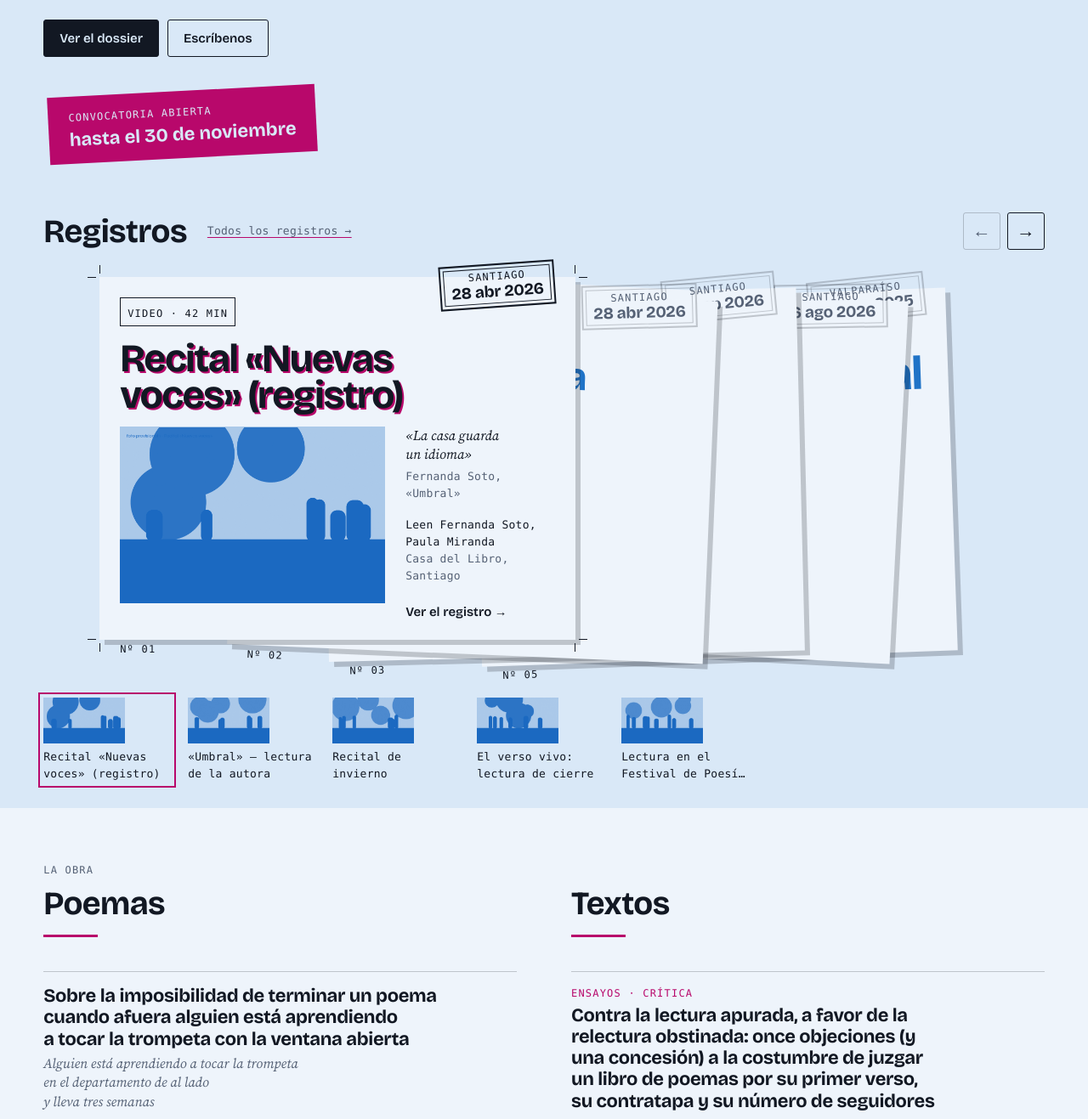
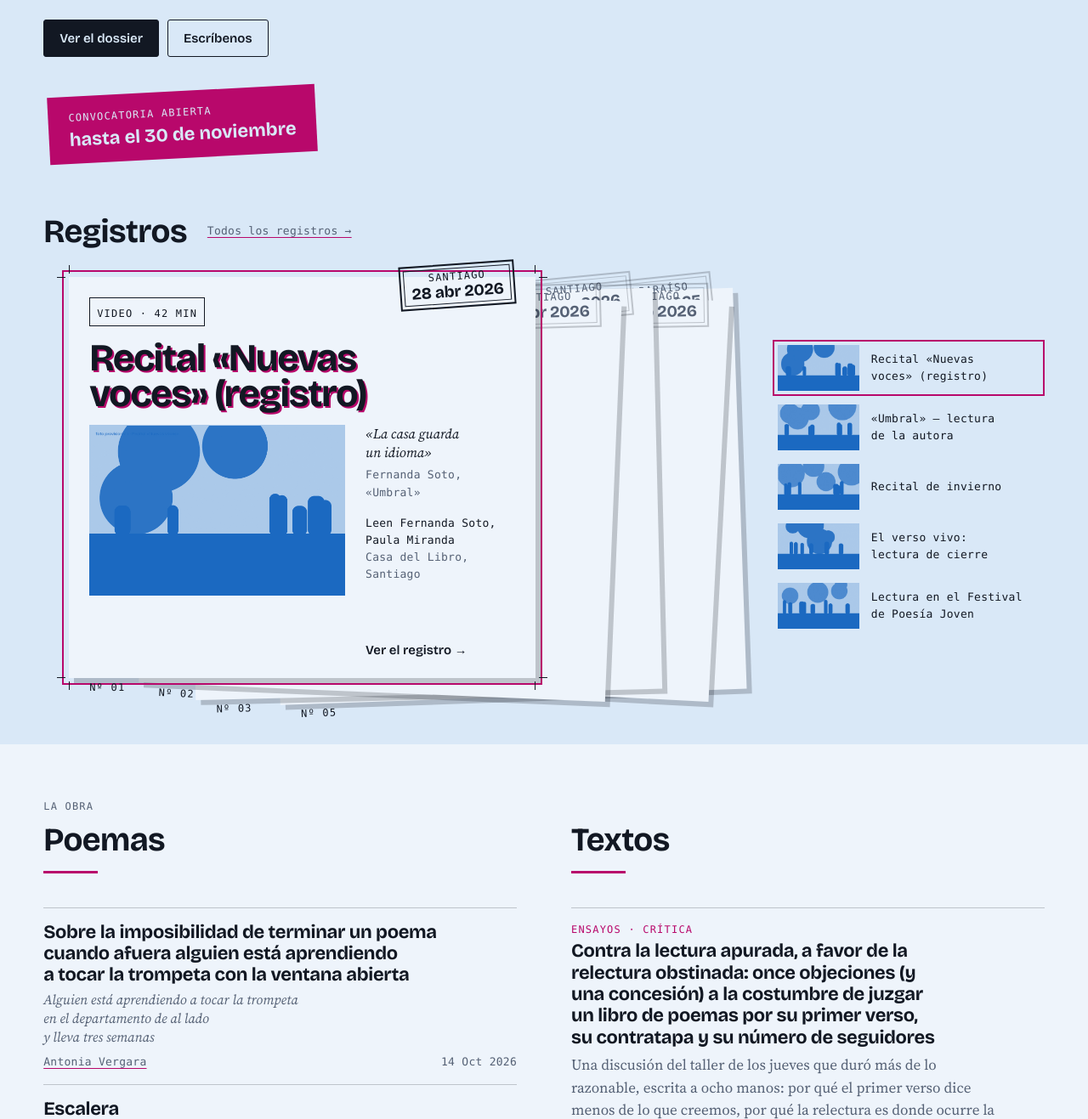
Before and after one commit to FabianMalferMix/revista-rdv, a Django app: page / in a window 1280 px wide, after a click on "Recital «Nuevas voces» (registro)". Shown: the part 902-2219 px from the top of the page at 85% size. Run offline with Django 5.2, Linux system fonts and the light colour scheme; data comes from the database, SQL or seed files in the repository; parts of the project's set-up code (start-up, migrations or seed data) failed here and were passed over.

Commit message:
tirada-indice: la tirada con el índice al lado y sin flechas (D29)
A 1900 px la pila dejaba unos 360 px vacíos antes de las flechas y la sección se veía corrida. La
opción C del tablero «La tirada en su carril», con lo que pidió el dueño:
- Desde 1100 px la hoja de contactos va a la derecha de la pila como índice vertical, con
  miniatura y título entero; el pliego y el abanico se ajustan al hueco que deja.
- Sin flechas: se pasa de un registro a otro con el índice (o la hoja de contactos, por debajo
  de 1100 px), el teclado o el dedo. Fuera el marcado, el CSS y el código de las flechas.
- Los números de los pliegos ya vistos se esconden en ese encuadre: asoman más juntos y se
  montaban.
- D29 en docs/deferidos-y-decisiones.md; guía de pruebas al día.

Co-Authored-By: Claude Opus 5.5 <noreply@anthropic.com>

```diff
--- a/backend/static/css/site.css
+++ b/backend/static/css/site.css
@@ -1269,22 +1269,16 @@ video{border:1px solid var(--border); border-radius:4px; background:#000}
   .tirada{--corte:10px; --pliego:calc(100cqi - var(--borde) - var(--hueco) - 26px)}
 }
 .tirada-cabeza, .tirada-pie{width:min(var(--wide), 100% - 2 * var(--gutter)); margin-inline:auto}
-.tirada-cabeza{display:grid; grid-template-columns:auto minmax(0, 1fr) auto;
-  grid-template-areas:"h todos mandos"; align-items:center; column-gap:var(--s3); min-height:44px}
+.tirada-cabeza{display:grid; grid-template-columns:auto minmax(0, 1fr);
+  grid-template-areas:"h todos"; align-items:center; column-gap:var(--s3); min-height:44px}
 .tirada-h{grid-area:h; margin:0; font-family:var(--display); font-weight:700; font-size:var(--t5);
   line-height:var(--lh-titulo); letter-spacing:var(--tr-titulo); color:var(--ink)}
 .tirada-todos{grid-area:todos; margin:0}
-.tirada-mandos{grid-area:mandos; display:flex; gap:var(--s1)}
-.tirada-mandos[hidden], .tirada-contactos[hidden]{display:none}
+.tirada-contactos[hidden]{display:none}
 @media (max-width:719px){
-  .tirada-cabeza{grid-template-columns:minmax(0, 1fr) auto; grid-template-areas:"h mandos" "todos mandos"; row-gap:2px}
+  .tirada-cabeza{grid-template-columns:minmax(0, 1fr); grid-template-areas:"h" "todos"; row-gap:2px}
   .tirada-todos{justify-self:start}
 }
-/* Las flechas: botones secundarios de la casa, cuadrados de 44 px. Su nombre dice adónde
-   llevan; en los extremos se apagan. Sin JavaScript no se enseñan. */
-.tirada-flecha{width:44px; padding:0; font-size:var(--t3); font-family:var(--display)}
-.tirada-flecha:disabled, .tirada-flecha:disabled:hover{border-color:var(--line); color:var(--muted);
-  background:transparent; cursor:default}
 
 /* El carril: nativo, con imán y una barra fina a la vista. */
 .tirada-carril{overflow-x:auto; overflow-y:hidden; overscroll-behavior-x:contain;
@@ -1410,6 +1404,32 @@ video{border:1px solid var(--border); border-radius:4px; background:#000}
    para el de arriba. Con todos a la vista, el colofón sobra. */
 .tirada.con-js .pliego:not([aria-current]) .pliego-pie{visibility:hidden}
 .tirada.con-js .tirada-colofon{display:none}
+/* El índice al lado (D29): desde 1100 px la pila va a la izquierda y la hoja de contactos, a la
+   derecha, como índice vertical con miniatura y título entero; con él se pasa de un registro a
+   otro (no hay flechas). Así la tirada llena el carril como las demás secciones: sola, la pila
+   dejaba unos 360 px vacíos a 1900. El pliego y el abanico se ajustan al hueco que deja el
+   índice: a 1900, como en el tablero; a 1100, más juntos. */
+@media (min-width:1100px){
+  .tirada.con-js{display:grid; grid-template-columns:minmax(var(--borde), 1fr) minmax(0, calc(var(--wide) - 320px)) 320px minmax(var(--borde), 1fr)}
+  .tirada.con-js .tirada-cabeza{grid-column:2 / 4; width:auto; margin:0}
+  .tirada.con-js .tirada-carril{grid-column:2; grid-row:2}
+  .tirada.con-js .tirada-pista{max-width:none; padding-inline:0}
+  .tirada.con-js .pliego{--pliego:min(560px, (100cqi - 2 * var(--borde) - 320px) * .64);
+    --libre:calc(100cqi - 2 * var(--borde) - 320px - 60px - var(--pliego)); translate:calc(30px + var(--x)) var(--y)}
+  .tirada.con-js .pliego[aria-current] + .pliego{--x:min(120px, var(--libre) * .33)}
+  .tirada.con-js .pliego[aria-current] + .pliego + .pliego{--x:min(216px, var(--libre) * .6)}
+  .tirada.con-js .pliego[aria-current] + .pliego + .pliego + .pliego{--x:min(296px, var(--libre) * .82)}
+  .tirada.con-js .pliego[aria-current] + .pliego + .pliego + .pliego + .pliego{--x:min(360px, var(--libre))}
+  .tirada.con-js .pliego:has(+ .pliego[aria-current]){--x:-21px}
+  .tirada.con-js .pliego:has(+ .pliego + .pliego[aria-current]){--x:-38px}
+  .tirada.con-js .pliego:has(+ .pliego + .pliego + .pliego[aria-current]){--x:-50px}
+  .tirada.con-js .pliego:has(+ .pliego + .pliego + .pliego + .pliego[aria-current]){--x:-58px}
+  /* Los ya vistos asoman más juntos: sus números se montarían. El orden ya lo dice el índice. */
+  .tirada.con-js .pliego:has(~ .pliego[aria-current]) .pliego-folio{visibility:hidden}
+  .tirada.con-js .tirada-pie{grid-column:3; grid-row:2; width:auto; margin:0; align-self:center}
+  .tirada.con-js .tirada-contactos{flex-direction:column; gap:4px; margin:0}
+  .tirada.con-js .tirada-contacto{grid-template-columns:96px minmax(0, 1fr); align-items:center; column-gap:14px; width:100%}
+}
 @media (max-width:719px){
   .tirada.con-js .pliego{--pliego:calc(100cqi - 2 * var(--borde) - 70px); translate:calc(20px + var(--x) * .25) var(--y);
     grid-template-columns:minmax(0, 1fr); grid-template-rows:auto auto auto 1fr; grid-template-areas:"tipo" "titulo" "placa" "pie"}
--- a/backend/static/js/registros.js
+++ b/backend/static/js/registros.js
@@ -1,7 +1,8 @@
 // La tirada de la portada (D19), apilada (D20): un pliego arriba y los demás debajo, corridos
 // y apenas girados, como impresos sobre la mesa. Sin este guion la tirada es una fila con imán
-// y todos los pliegos a dos tintas. Aquí se cambian clases y atributos (aria-current,
-// aria-label, disabled, hidden) y se anima el reparto; las posiciones de la pila viven en
+// y todos los pliegos a dos tintas. Se pasa de uno a otro con la hoja de contactos (desde 1100 px,
+// un índice al lado de la pila, D29), el teclado o el dedo: sin flechas. Aquí se cambian clases y
+// atributos (aria-current, hidden) y se anima el reparto; las posiciones de la pila viven en
 // site.css (la CSP no admite estilos en línea). Nada avanza solo y no se toca la dirección
 // ni el historial.
 (() => {
@@ -19,13 +20,11 @@
     const enlaces = pliegos.map((p) => p.querySelector('.pliego-titulo a'));
     const titulos = pliegos.map((p) => p.dataset.titulo);
     const contactos = [...seccion.querySelectorAll('.tirada-contacto')];
-    const anterior = seccion.querySelector('[data-anterior]');
-    const siguiente = seccion.querySelector('[data-siguiente]');
     const anuncio = seccion.querySelector('[data-anuncio]');
     let actual = -1;
 
     seccion.classList.add('con-js');
-    seccion.querySelectorAll('.tirada-mandos[hidden], .tirada-contactos[hidden]').forEach((e) => { e.hidden = false; });
+    seccion.querySelectorAll('.tirada-contactos[hidden]').forEach((e) => { e.hidden = false; });
 
     // El reparto. Cada pliego conserva su altura en la pila hasta el final, así nadie salta por
     // encima de otro mientras se cruzan; el que pasa arriba sale por su lado (por la derecha si
@@ -54,8 +53,7 @@
     }
 
     // El pliego de arriba: lo marca aria-current (de ahí cuelgan la pila y las tintas en
-    // site.css), las flechas dicen adónde llevan y se apagan en los extremos, y la región viva
-    // lo anuncia.
+    // site.css), la hoja de contactos lo señala y la región viva lo anuncia.
     function marcar(i, avisar) {
       if (i === actual) return;
       const previo = actual;
@@ -65,10 +63,6 @@
       actual = i;
       pliegos.forEach((p, j) => (j === i ? p.setAttribute('aria-current', 'true') : p.removeAttribute('aria-current')));
       contactos.forEach((c, j) => (j === i ? c.setAttribute('aria-current', 'true') : c.removeAttribute('aria-current')));
-      anterior.disabled = i === 0;
-      siguiente.disabled = i === n - 1;
-      anterior.setAttribute('aria-label', i > 0 ? `Anterior: «${titulos[i - 1]}»` : 'Anterior');
-      siguiente.setAttribute('aria-label', i < n - 1 ? `Siguiente: «${titulos[i + 1]}»` : 'Siguiente');
       if (avisar) anuncio.textContent = `Registro ${i + 1} de ${n}: ${titulos[i]}`;
       if (previo >= 0 && !quieto.matches && typeof Element.prototype.animate === 'function') repartir(previo, i, antes);
     }
@@ -77,8 +71,6 @@
     }
     marcar(0, false);
 
-    anterior.addEventListener('click', () => ir(actual - 1));
-    siguiente.addEventListener('click', () => ir(actual + 1));
     // Elegir en la hoja de contactos lleva el foco al título del registro elegido.
     contactos.forEach((c) => c.addEventListener('click', () => {
       const i = Number(c.dataset.marcador);
--- a/backend/templates/content/partials/_tirada.html
+++ b/backend/templates/content/partials/_tirada.html
@@ -12,12 +12,6 @@
   <div class="tirada-cabeza">
     <h2 class="tirada-h" id="tirada-titulo">Registros</h2>
     <p class="meta tirada-todos"><a href="{% url 'media:recording_index' %}">Todos los registros →</a></p>
-    {% if registros|length > 1 %}
-      <div class="tirada-mandos" hidden>
-        <button class="btn tirada-flecha" type="button" data-anterior disabled aria-controls="tirada-pista" aria-label="Anterior"><span aria-hidden="true">←</span></button>
-        <button class="btn tirada-flecha" type="button" data-siguiente aria-controls="tirada-pista" aria-label="Siguiente: «{{ registros.1.titulo }}»"><span aria-hidden="true">→</span></button>
-      </div>
-    {% endif %}
   </div>
   <div class="tirada-carril">
     <ol class="tirada-pista" id="tirada-pista">
```
Also changed, not shown: backend/tests/test_tirada.py (+16 -7 lines), docs/deferidos-y-decisiones.md (+1 -0 lines), docs/guia-pruebas-manuales.md (+4 -3 lines).
